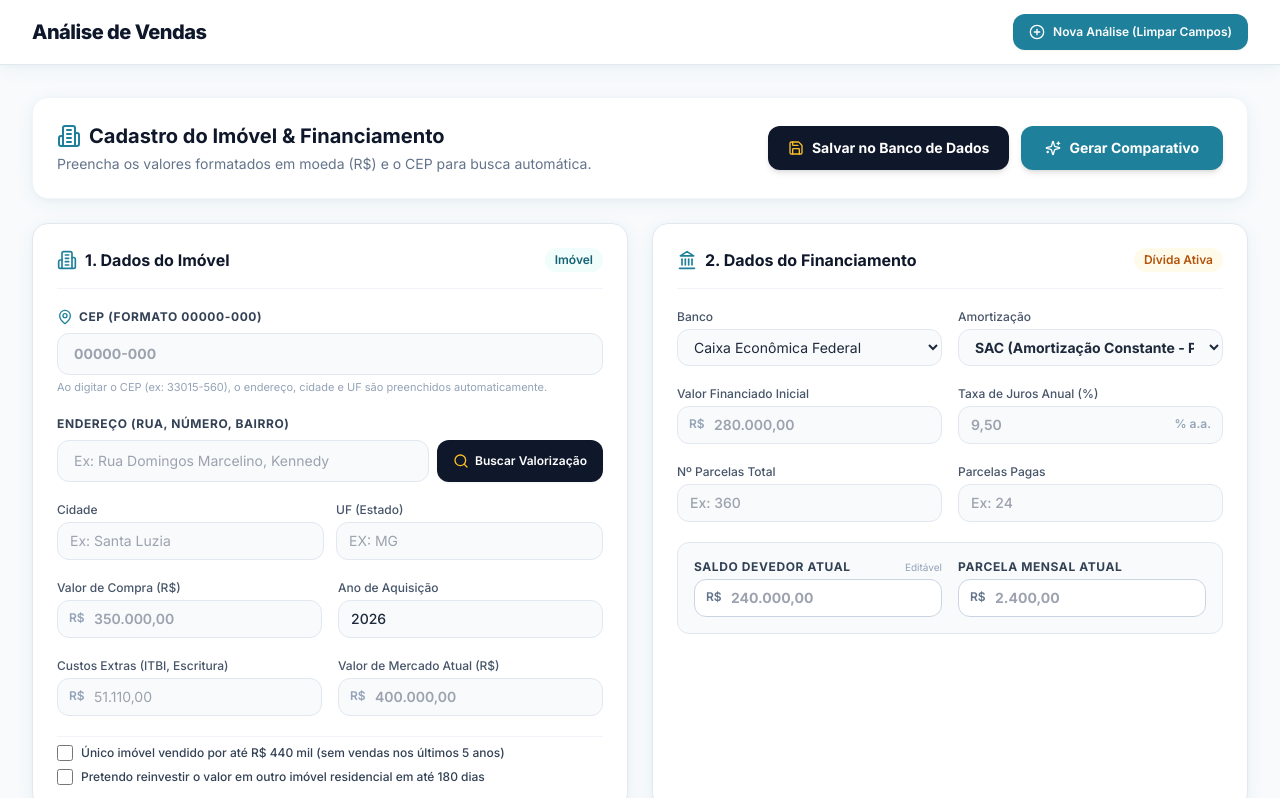
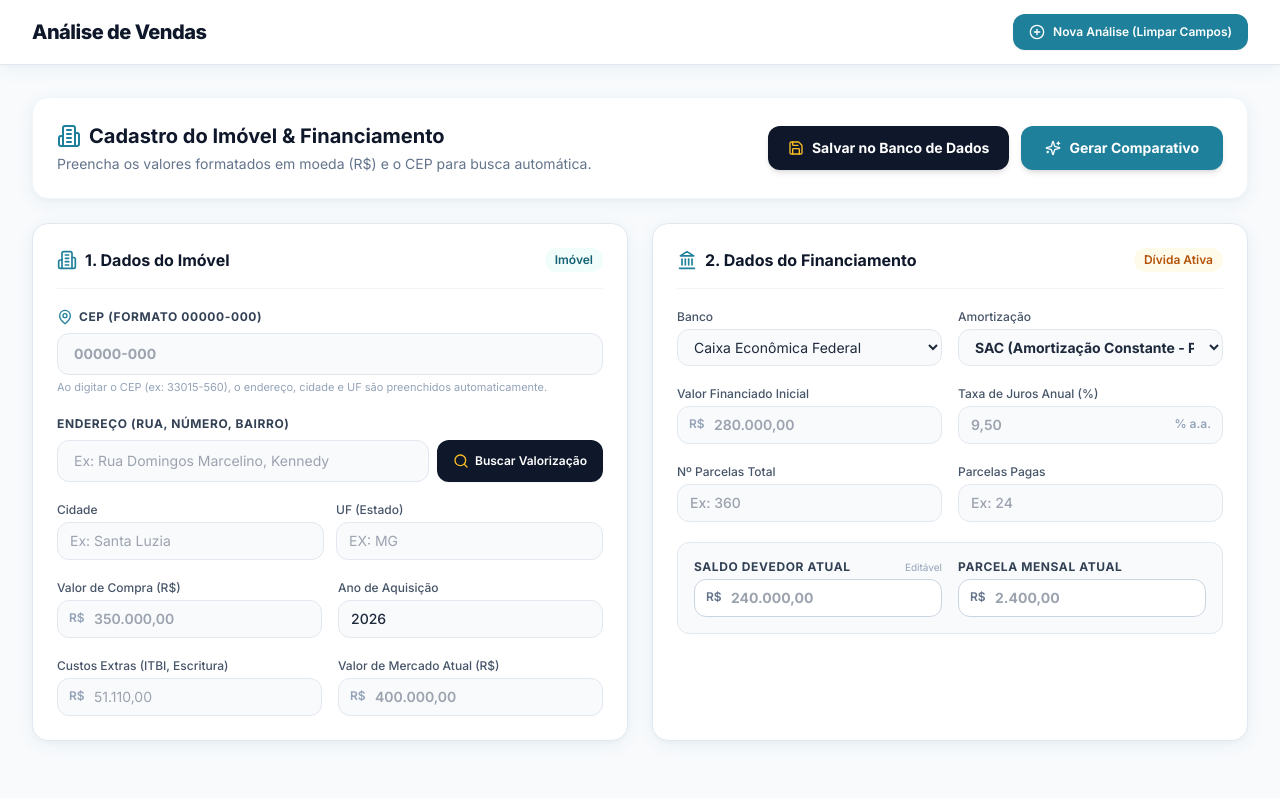
Before and after one commit to junioelizeu0-glitch/imovel-decisao, a React (Vite) app in the folder frontend/: page / in a window 1280 px wide. Shown: the top 798 px of the page. Built offline with nearby package versions, Linux system fonts and the light colour scheme.

Commit message:
fix: remover caixas de selecao de isencoes do rodape do formulario de imovel

```diff
--- a/frontend/src/components/FormularioImovelFinanciamento.tsx
+++ b/frontend/src/components/FormularioImovelFinanciamento.tsx
@@ -414,28 +414,6 @@ export const FormularioImovelFinanciamento: React.FC<FormularioProps> = ({
               </div>
             </div>
           </div>
-
-          {/* Toggles de Isenção Fiscal */}
-          <div className="pt-2 space-y-2 border-t border-slate-100">
-            <label className="flex items-center gap-2 cursor-pointer text-xs text-slate-700 font-medium">
-              <input
-                type="checkbox"
-                checked={dadosImovel.isUnicoImovelAte440k}
-                onChange={(e) => setDadosImovel({ ...dadosImovel, isUnicoImovelAte440k: e.target.checked })}
-                className="w-4 h-4 text-teal-600 rounded focus:ring-teal-500"
-              />
-              Único imóvel vendido por até R$ 440 mil (sem vendas nos últimos 5 anos)
-            </label>
-            <label className="flex items-center gap-2 cursor-pointer text-xs text-slate-700 font-medium">
-              <input
-                type="checkbox"
-                checked={dadosImovel.reinvestimento180Dias}
-                onChange={(e) => setDadosImovel({ ...dadosImovel, reinvestimento180Dias: e.target.checked })}
-                className="w-4 h-4 text-teal-600 rounded focus:ring-teal-500"
-              />
-              Pretendo reinvestir o valor em outro imóvel residencial em até 180 dias
-            </label>
-          </div>
         </div>
 
         {/* BLOCO 2: DADOS DO FINANCIAMENTO */}
```
